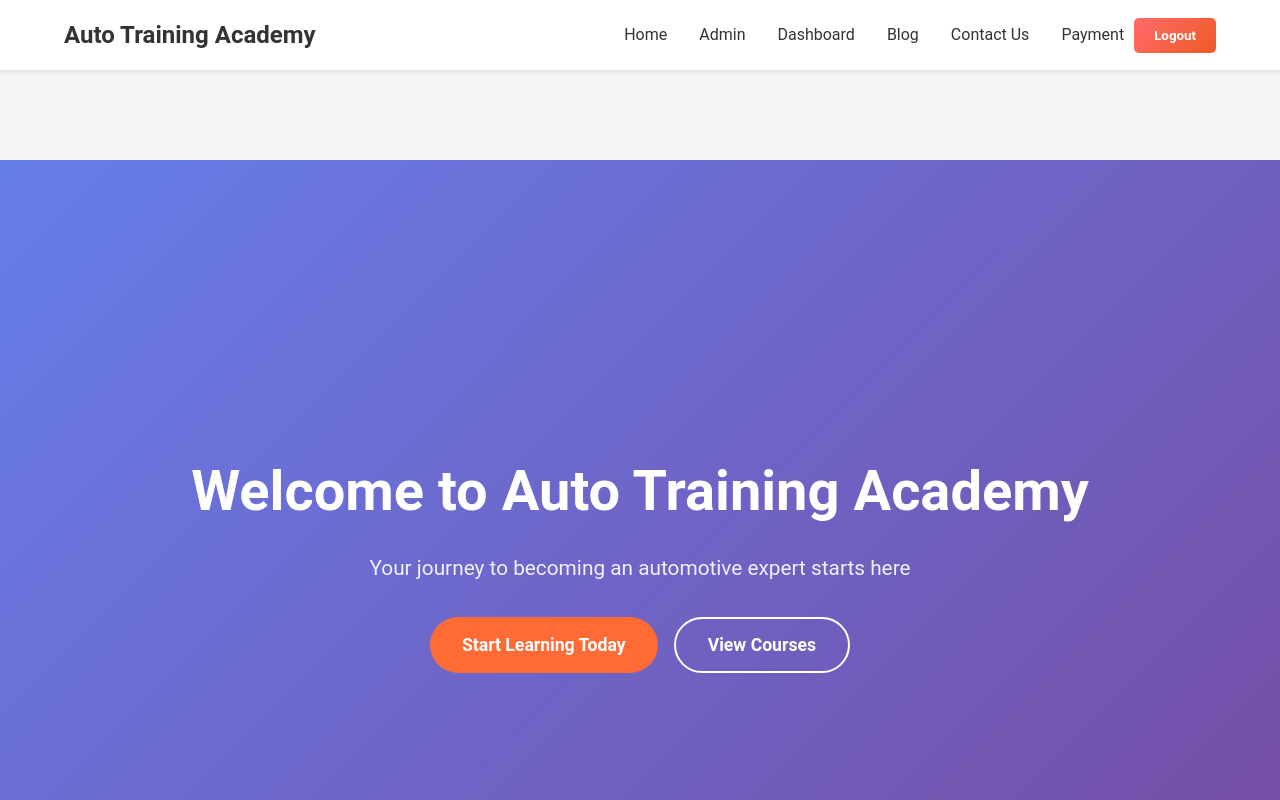
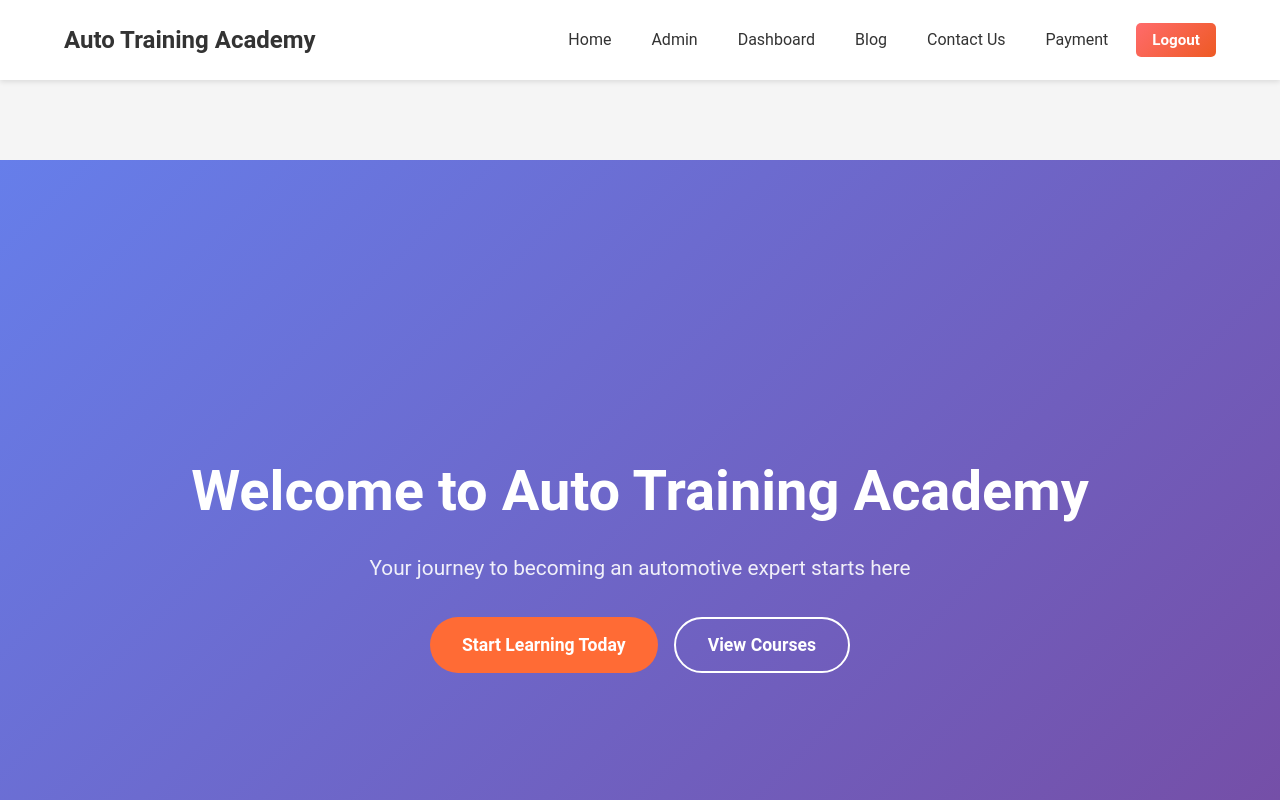
Before and after one commit to ansongdan-code/addautomobiletraining, a React (Create React App) app in the folder addautotraining/: page / in a window 1280 px wide. Shown: the top 800 px of the page. Built offline with nearby package versions, Linux system fonts and the light colour scheme; sample sign-in values are in the browser's storage.

Commit message:
Fix navbar layout shift on login/logout - maintain consistent navbar width and styling

```diff
--- a/addautotraining/src/App.css
+++ b/addautotraining/src/App.css
@@ -21,6 +21,15 @@ body {
     width: 100%;
     top: 0;
     z-index: 1000;
+    height: 80px;
+}
+
+.nav-links {
+    display: flex;
+    align-items: center;
+    gap: 1rem;
+    flex-wrap: nowrap;
+    white-space: nowrap;
 }
 
 .logo {
@@ -32,8 +41,10 @@ body {
 .nav-links a {
     text-decoration: none;
     color: #333;
-    margin-left: 2rem;
+    margin-left: 0;
+    padding: 0.5rem 0.75rem;
     transition: color 0.3s ease;
+    white-space: nowrap;
 }
 
 .nav-links a:hover,
@@ -44,8 +55,10 @@ body {
 .nav-links .nav-link {
     text-decoration: none;
     color: #333;
-    margin-left: 2rem;
+    margin-left: 0;
+    padding: 0.5rem 0.75rem;
     transition: color 0.3s ease;
+    white-space: nowrap;
 }
 
 .nav-links .nav-link:hover,
@@ -53,13 +66,16 @@ body {
     color: #007bff;
 }
 
-.login-btn, .register-btn {
+.login-btn, .register-btn, .logout-btn {
     padding: 0.5rem 1rem;
-    margin-left: 1rem;
+    margin-left: 0;
     border: none;
     border-radius: 5px;
     cursor: pointer;
     transition: all 0.3s ease;
+    font-size: 0.95rem;
+    white-space: nowrap;
+    flex-shrink: 0;
 }
 
 .login-btn {
@@ -218,6 +234,11 @@ footer {
 
 main {
     padding-top: 80px;
+}
+
+.main-content {
+    padding-top: 80px;
+    min-height: calc(100vh - 80px);
 }
 
 /* Google Authentication Styles */
@@ -987,12 +1008,15 @@ main {
     background: linear-gradient(135deg, #ff6b6b, #ee5a24);
     color: white;
     border: none;
-    padding: 10px 20px;
+    padding: 0.5rem 1rem;
     border-radius: 5px;
     cursor: pointer;
     font-weight: 600;
     transition: all 0.3s ease;
-    margin-left: 10px;
+    margin-left: 0;
+    font-size: 0.95rem;
+    white-space: nowrap;
+    flex-shrink: 0;
 }
 
 .logout-btn:hover {
```
Also changed, not shown: addautotraining/test-navbar-layout.js (added, +128 -0 lines).
